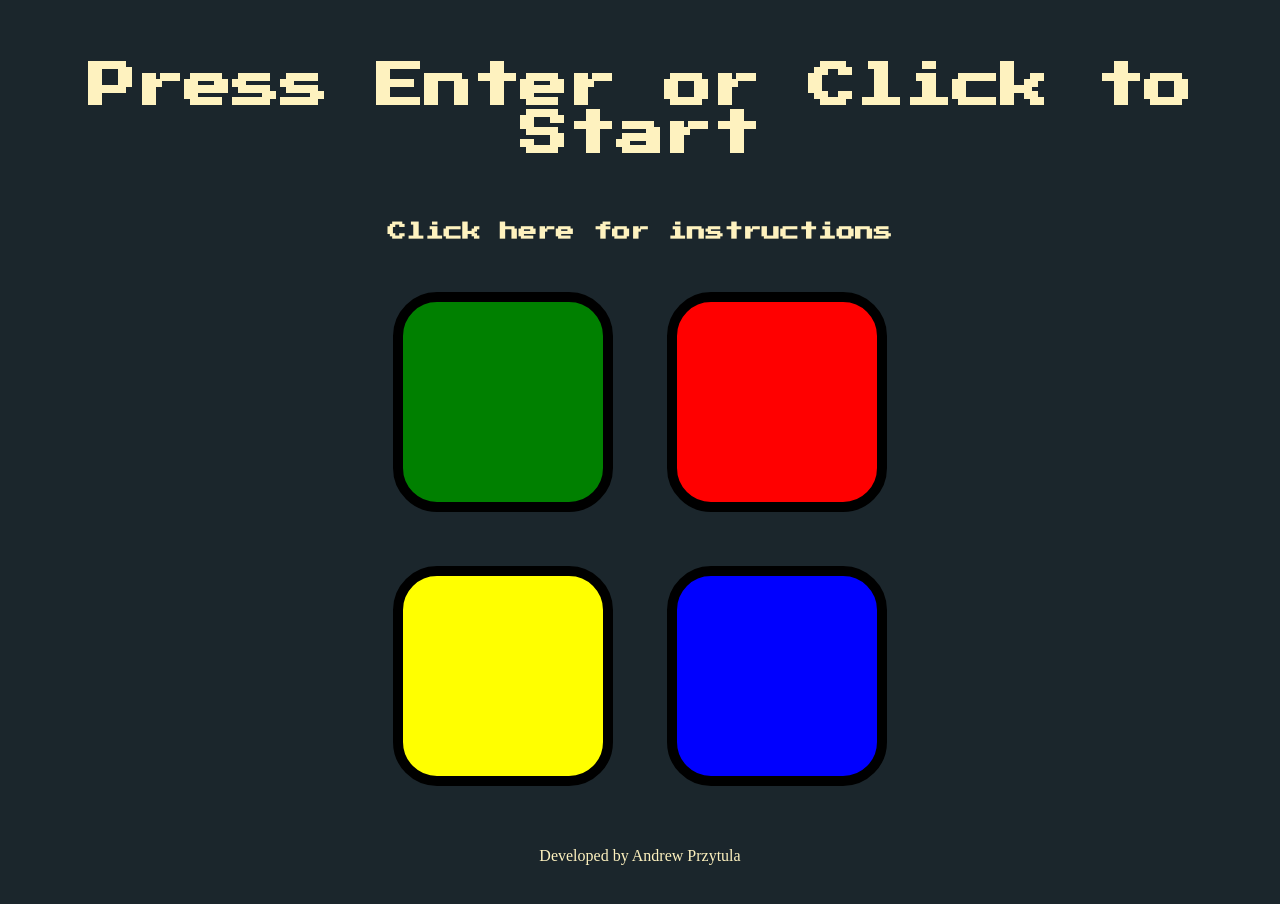
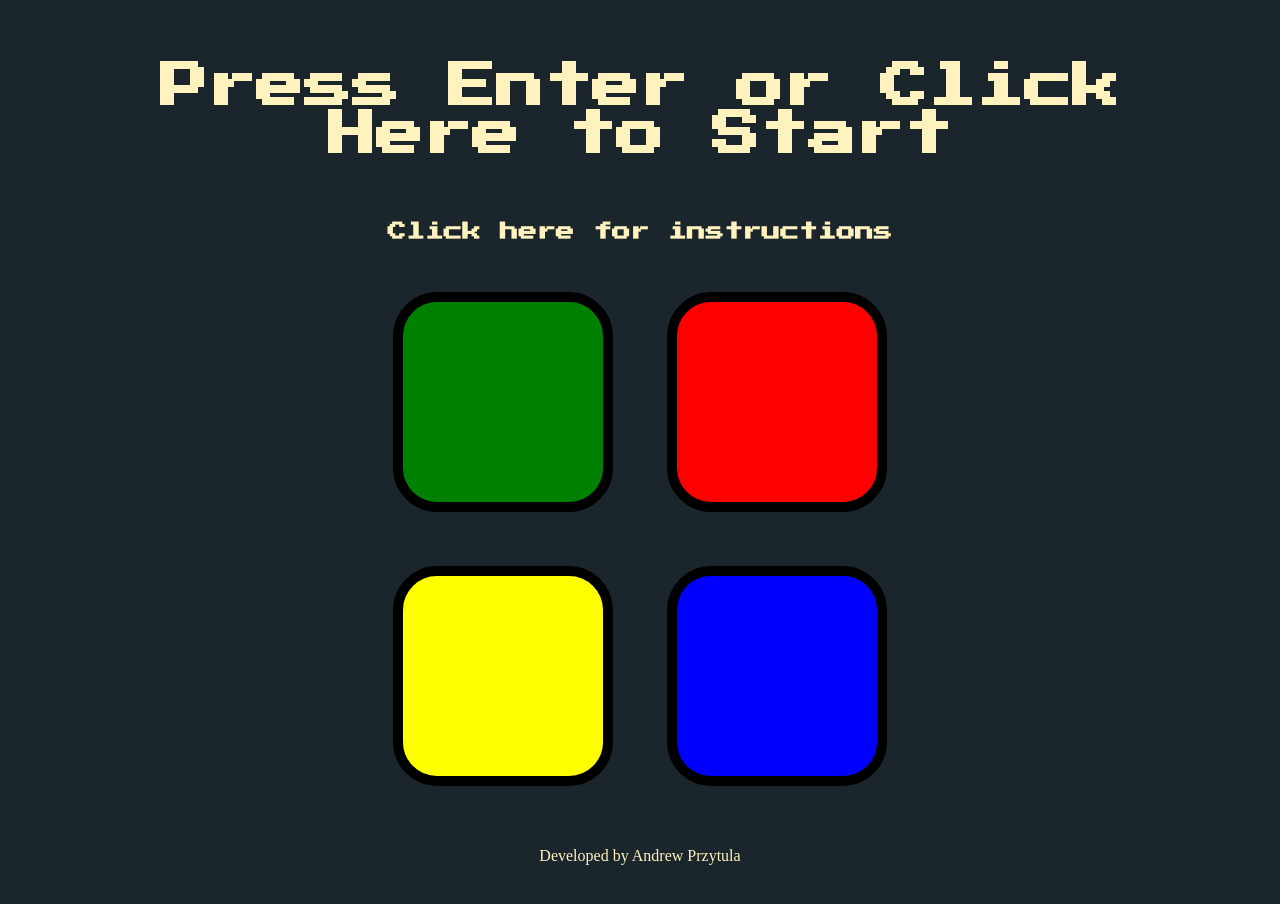
Before and after one commit to AndrewPrzytula/simon-game, a plain HTML site: page index.html in a window 1280 px wide. Drawn offline with nearby package versions, Linux system fonts and the light colour scheme.

Commit message:
last commit

```diff
--- a/index.html
+++ b/index.html
@@ -13,7 +13,7 @@
 <body>
 
 
-  <h1 id="level-title">Press Enter or Click to Start</h1>
+  <h1 id="level-title">Press Enter or Click <strong>Here</strong> to Start</h1>
 
 
     <div class="in-div">
```
